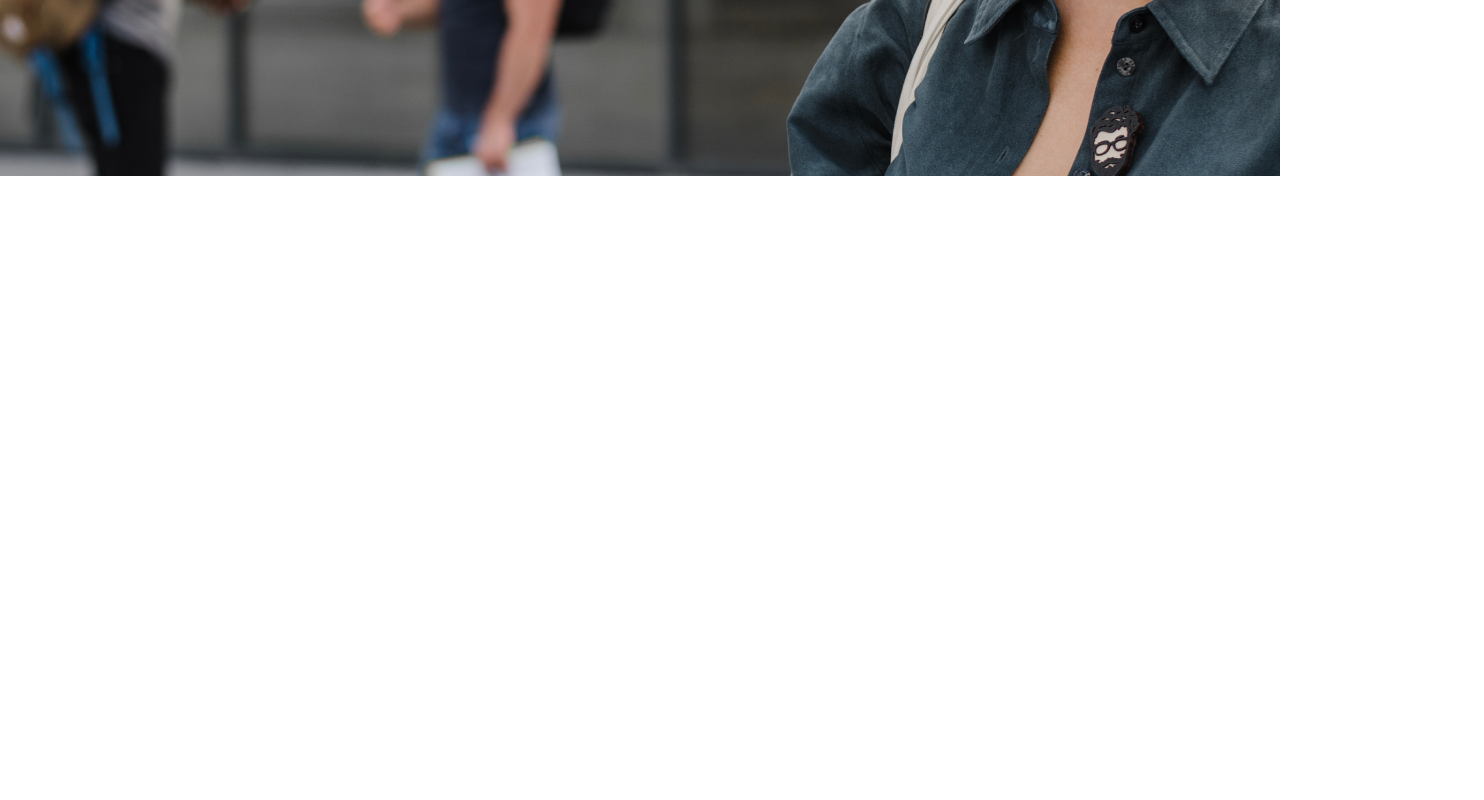
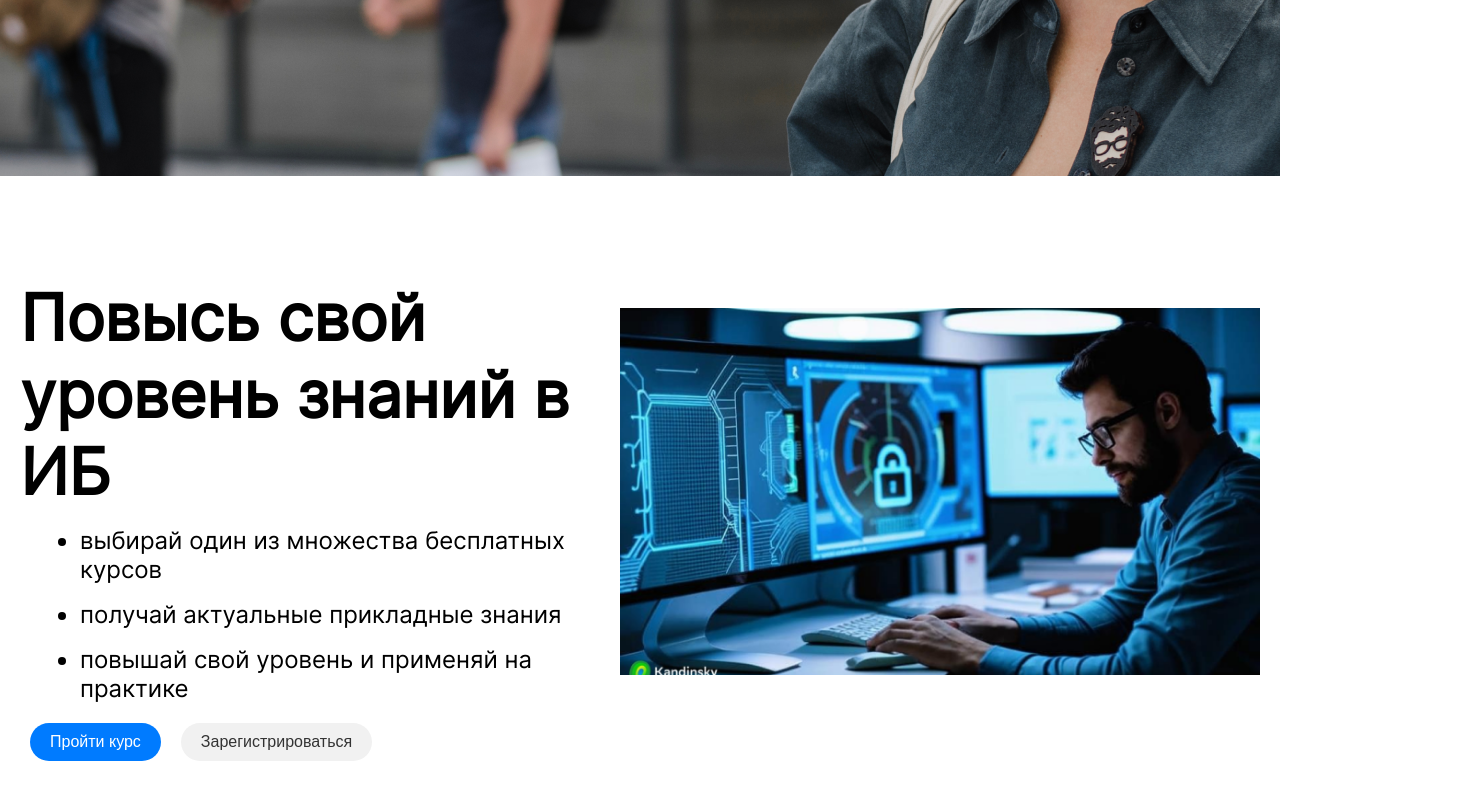
Before and after one commit to Alis2417/CoonProtect, a React (Create React App) app in the folder frontend/coonproject/: page / in a window 1280 px wide. Shown: the part 590-1390 px from the top of the page, 1484 px wide, since content can reach past the window. Before the commit the page ends 800 px from the top, so only its background shows below. Built offline with nearby package versions, Linux system fonts and the light colour scheme.

Commit message:
feat: added new block whith button

```diff
--- a/frontend/coonproject/src/pages/main/index.js
+++ b/frontend/coonproject/src/pages/main/index.js
@@ -1,7 +1,8 @@
 import './style.css';
+import Picture from '../../imgs/Picture.png'
 
 function MainPage() {
-  return (
+  return (<>
     <div className="main-page">
       <div class="main-page_content">
       <div class="main-page_container">
@@ -10,7 +11,26 @@ function MainPage() {
       </div>
       </div>
     </div>
+    <div className="features-section">
+      <div class="text-content">
+        <h2>Повысь свой уровень знаний в ИБ</h2>
+        <ul>
+          <li>выбирай один из множества бесплатных курсов</li>
+          <li>получай актуальные прикладные знания</li>
+          <li>повышай свой уровень и применяй на практике</li>
+        </ul>
+        <div class="buttons">
+          <button class="primary-btn">Пройти курс</button>
+          <button class="secondary-btn">Зарегистрироваться</button>
+        </div>
+      </div>
+      <div class="image-content">
+      <img src={Picture} alt="Cyber Security Course"/>
+      </div>
+    </div>
+    </>
   );
 }
 
+
 export default MainPage;
--- a/frontend/coonproject/src/pages/main/style.css
+++ b/frontend/coonproject/src/pages/main/style.css
@@ -10,7 +10,8 @@
 .main-page_content{
     position: absolute;
     display: flex;
-    left: 204px;
+    top: 0;
+    left: 0;
     width: 100%;
     height: 100%;
     align-items: center;
@@ -21,11 +22,62 @@
     max-width: 715px;
 }
 .main-page_container h1{
-    font-size: 64px;
+    font-size: 4rem;
     font-family: "Inter", sans-serif;
     margin-bottom: 1rem;
 }
 .main-page_container p{
-    font-size: 24px;
+    font-size: 1.5rem;
     font-family: "Inter", sans-serif;
 }
+.features-section {
+    display: flex;
+    align-items: center;
+    justify-content: space-between;
+    padding: 50px 20px;
+}
+.text-content {
+    flex: 1;
+    max-width: 600px;
+}
+.text-content h2 {
+    font-size: 4rem;
+    margin-bottom: 1rem;
+}
+.text-content ul {
+    list-style-type: disc;
+    margin-left: 20px;
+    margin-bottom: 1rem;
+}
+.text-content li {
+    font-size: 1.5rem;
+    margin-bottom: 1rem;
+}
+.buttons {
+    margin-top: 20px;
+}
+button {
+    margin: 0 10px;
+    padding: 10px 20px;
+    font-size: 1rem;
+    border: none;
+    cursor: pointer;
+}
+.primary-btn {
+    background-color: #007BFF;
+    color: white;
+    border-radius: 20px;
+}
+.secondary-btn {
+    background-color: #f1f1f1;
+    color: #333;
+    border-radius: 20px;
+}
+.image-content {
+    flex: 1;
+    text-align: left;
+}
+.image-content img {
+    max-width: 100%;
+    height: auto;
+}
```
Also changed, not shown: frontend/coonproject/src/imgs/Picture.png (added).
